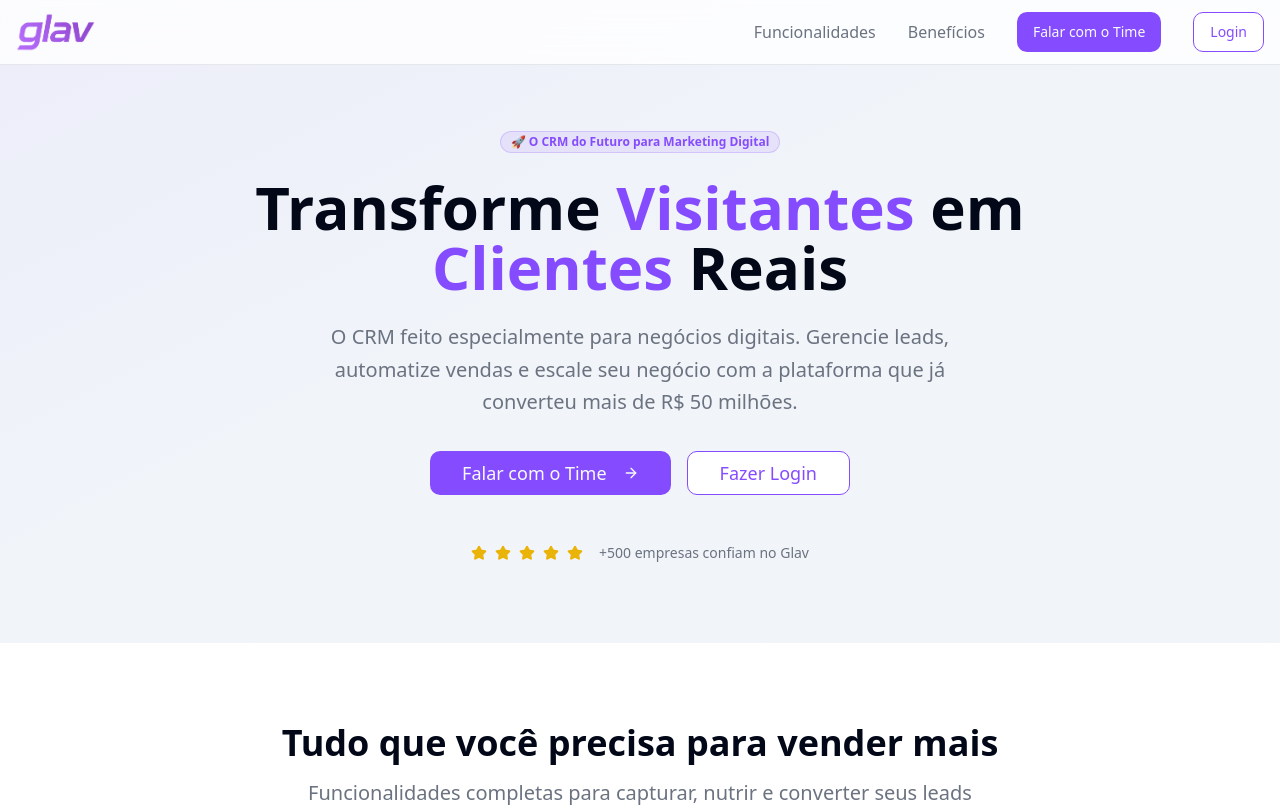
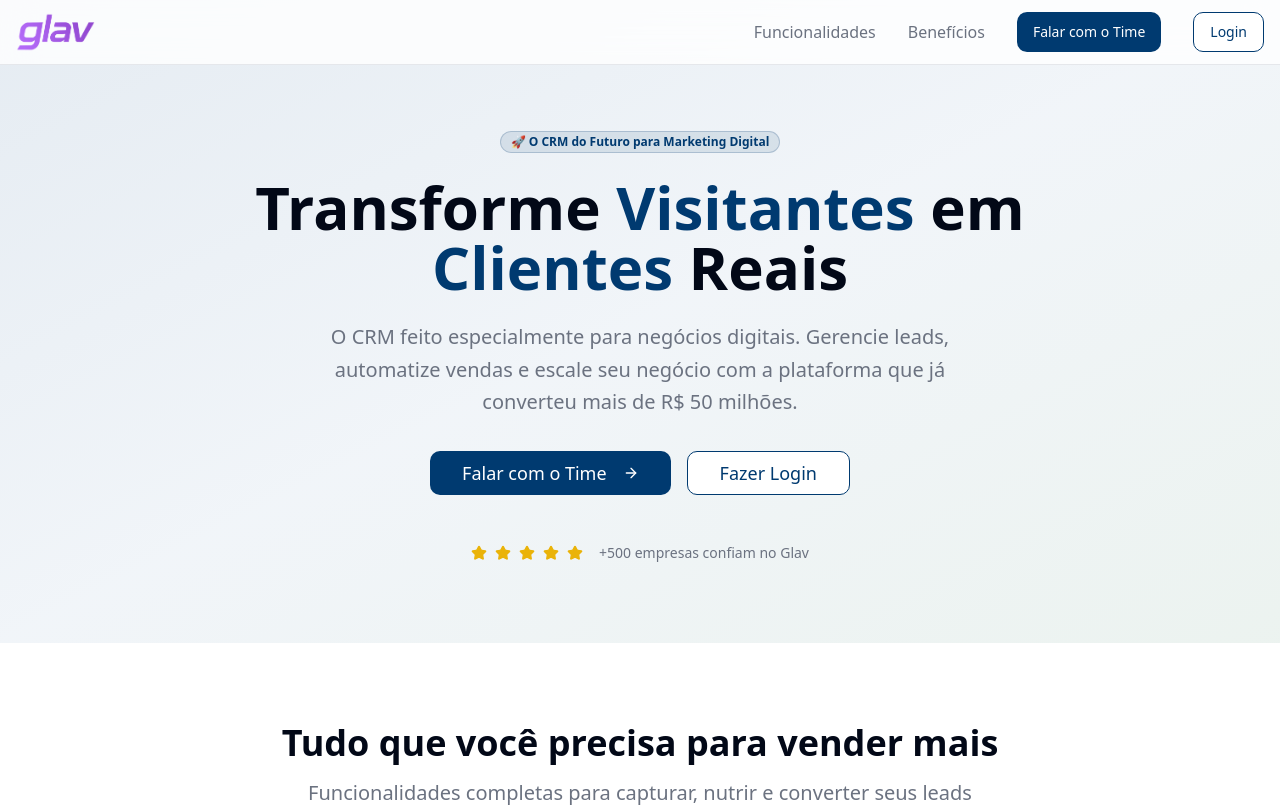
Before and after one commit to nexttecnologiacriativa/crmnex, a React (Vite) app: page / in a window 1280 px wide. Shown: the top 807 px of the page. Built offline with nearby package versions, Linux system fonts and the light colour scheme.

Commit message:
Update color scheme and project name

```diff
--- a/src/components/Footer.tsx
+++ b/src/components/Footer.tsx
@@ -3,18 +3,18 @@ import { Separator } from "@/components/ui/separator";
 
 const Footer = () => {
   return (
-    <footer className="bg-gray-900 text-white py-12">
+    <footer className="bg-nexcrm-blue text-white py-12">
       <div className="container mx-auto px-4">
         <div className="grid grid-cols-1 md:grid-cols-4 gap-8 mb-8">
           <div className="col-span-1 md:col-span-2">
-            <h3 className="text-2xl font-bold bg-gradient-to-r from-blue-400 to-purple-400 bg-clip-text text-transparent mb-4">
-              Glan CRM
+            <h3 className="text-2xl font-bold text-nexcrm-green mb-4">
+              NexCRM
             </h3>
             <p className="text-gray-400 mb-4 max-w-md">
               O CRM Inteligente para o Marketing Digital. Rastreie UTMs, gerencie leads e maximize conversões com a plataforma criada especialmente para negócios digitais.
             </p>
-            <div className="text-blue-400 font-medium">
-              🔗 www.glan.com.br
+            <div className="text-nexcrm-green font-medium">
+              🔗 www.nexcrm.com.br
             </div>
           </div>
 
@@ -44,7 +44,7 @@ const Footer = () => {
 
         <div className="flex flex-col md:flex-row justify-between items-center text-gray-400">
           <div className="mb-4 md:mb-0">
-            <p>&copy; 2024 Glan CRM. Todos os direitos reservados.</p>
+            <p>&copy; 2024 NexCRM. Todos os direitos reservados.</p>
           </div>
           <div className="flex space-x-6">
             <a href="#" className="hover:text-white transition-colors">Privacidade</a>
--- a/src/components/TargetAudience.tsx
+++ b/src/components/TargetAudience.tsx
@@ -42,10 +42,10 @@ const TargetAudience = () => {
       <div className="container mx-auto px-4">
         <div className="text-center mb-16">
           <h2 className="text-4xl md:text-5xl font-bold text-gray-800 mb-6">
-            Quem deve usar o Glan?
+            Quem deve usar o NexCRM?
           </h2>
           <p className="text-xl text-gray-600 max-w-3xl mx-auto">
-            O Glan nasceu para ser o CRM que o marketing digital sempre pediu: simples, visual, conectado e com rastreamento de resultados de ponta a ponta.
+            O NexCRM nasceu para ser o CRM que o marketing digital sempre pediu: simples, visual, conectado e com rastreamento de resultados de ponta a ponta.
           </p>
         </div>
 
--- a/src/components/layout/DashboardLayout.tsx
+++ b/src/components/layout/DashboardLayout.tsx
@@ -15,7 +15,7 @@ export default function DashboardLayout({ children }: DashboardLayoutProps) {
 
   return (
     <SidebarProvider>
-      <div className="min-h-screen bg-gradient-to-br from-gray-50 via-white to-purple-50 flex w-full">
+      <div className="min-h-screen bg-gradient-to-br from-nexcrm-blue/5 via-white to-nexcrm-green/5 flex w-full">
         <AppSidebar />
         <SidebarInset className="flex-1 overflow-auto w-full">
           <div className="h-14 flex items-center justify-between px-4 border-b bg-white/80 backdrop-blur-sm">
--- a/src/index.css
+++ b/src/index.css
@@ -16,8 +16,8 @@
     --popover: 0 0% 100%;
     --popover-foreground: 222.2 84% 4.9%;
 
-    --primary: 259 100% 65%;
-    --primary-foreground: 210 40% 98%;
+    --primary: 209 100% 22%;
+    --primary-foreground: 0 0% 100%;
 
     --secondary: 220 14.3% 95.9%;
     --secondary-foreground: 220.9 39.3% 11%;
@@ -25,73 +25,73 @@
     --muted: 220 14.3% 95.9%;
     --muted-foreground: 220 8.9% 46.1%;
 
-    --accent: 220 14.3% 95.9%;
-    --accent-foreground: 220.9 39.3% 11%;
+    --accent: 87 57% 51%;
+    --accent-foreground: 0 0% 100%;
 
     --destructive: 0 84.2% 60.2%;
     --destructive-foreground: 210 40% 98%;
 
     --border: 220 13% 91%;
     --input: 220 13% 91%;
-    --ring: 259 100% 65%;
+    --ring: 209 100% 22%;
 
     --radius: 0.75rem;
 
-    --sidebar-background: 259 100% 65%;
-    --sidebar-foreground: 210 40% 98%;
-    --sidebar-primary: 224.3 76.3% 48%;
+    --sidebar-background: 209 100% 22%;
+    --sidebar-foreground: 0 0% 100%;
+    --sidebar-primary: 87 57% 51%;
     --sidebar-primary-foreground: 0 0% 100%;
-    --sidebar-accent: 259 84% 70%;
-    --sidebar-accent-foreground: 210 40% 98%;
-    --sidebar-border: 259 84% 75%;
-    --sidebar-ring: 217.2 91.2% 59.8%;
+    --sidebar-accent: 209 80% 30%;
+    --sidebar-accent-foreground: 0 0% 100%;
+    --sidebar-border: 209 80% 25%;
+    --sidebar-ring: 87 57% 51%;
 
-    --premium-purple: 259 100% 65%;
-    --premium-blue: 224.3 76.3% 48%;
-    --premium-gradient: linear-gradient(135deg, hsl(259 100% 65%) 0%, hsl(224.3 76.3% 48%) 100%);
+    --nexcrm-blue: 209 100% 22%;
+    --nexcrm-green: 87 57% 51%;
+    --nexcrm-gradient: linear-gradient(135deg, hsl(209 100% 22%) 0%, hsl(87 57% 51%) 100%);
   }
 
   .dark {
-    --background: 222.2 84% 4.9%;
-    --foreground: 210 40% 98%;
+    --background: 209 100% 15%;
+    --foreground: 0 0% 100%;
 
-    --card: 222.2 84% 4.9%;
-    --card-foreground: 210 40% 98%;
+    --card: 209 100% 18%;
+    --card-foreground: 0 0% 100%;
 
-    --popover: 222.2 84% 4.9%;
-    --popover-foreground: 210 40% 98%;
+    --popover: 209 100% 18%;
+    --popover-foreground: 0 0% 100%;
 
-    --primary: 259 100% 65%;
-    --primary-foreground: 222.2 47.4% 11.2%;
+    --primary: 87 57% 51%;
+    --primary-foreground: 0 0% 100%;
 
-    --secondary: 217.2 32.6% 17.5%;
-    --secondary-foreground: 210 40% 98%;
+    --secondary: 209 50% 25%;
+    --secondary-foreground: 0 0% 100%;
 
-    --muted: 217.2 32.6% 17.5%;
-    --muted-foreground: 215 20.2% 65.1%;
+    --muted: 209 50% 25%;
+    --muted-foreground: 0 0% 70%;
 
-    --accent: 217.2 32.6% 17.5%;
-    --accent-foreground: 210 40% 98%;
+    --accent: 87 57% 51%;
+    --accent-foreground: 0 0% 100%;
 
     --destructive: 0 62.8% 30.6%;
     --destructive-foreground: 210 40% 98%;
 
-    --border: 217.2 32.6% 17.5%;
-    --input: 217.2 32.6% 17.5%;
-    --ring: 259 100% 65%;
+    --border: 209 50% 25%;
+    --input: 209 50% 25%;
+    --ring: 87 57% 51%;
 
-    --sidebar-background: 222.2 84% 4.9%;
-    --sidebar-foreground: 210 40% 98%;
-    --sidebar-primary: 259 100% 65%;
+    --sidebar-background: 209 100% 15%;
+    --sidebar-foreground: 0 0% 100%;
+    --sidebar-primary: 87 57% 51%;
     --sidebar-primary-foreground: 0 0% 100%;
-    --sidebar-accent: 217.2 32.6% 17.5%;
-    --sidebar-accent-foreground: 210 40% 98%;
-    --sidebar-border: 217.2 32.6% 17.5%;
-    --sidebar-ring: 259 100% 65%;
+    --sidebar-accent: 209 50% 25%;
+    --sidebar-accent-foreground: 0 0% 100%;
+    --sidebar-border: 209 50% 25%;
+    --sidebar-ring: 87 57% 51%;
 
-    --premium-purple: 259 100% 65%;
-    --premium-blue: 224.3 76.3% 48%;
-    --premium-gradient: linear-gradient(135deg, hsl(259 100% 65%) 0%, hsl(224.3 76.3% 48%) 100%);
+    --nexcrm-blue: 209 100% 22%;
+    --nexcrm-green: 87 57% 51%;
+    --nexcrm-gradient: linear-gradient(135deg, hsl(209 100% 22%) 0%, hsl(87 57% 51%) 100%);
   }
 }
 
@@ -106,24 +106,24 @@
 }
 
 @layer utilities {
-  .gradient-premium {
-    background: var(--premium-gradient);
+  .gradient-nexcrm {
+    background: var(--nexcrm-gradient);
   }
 
-  .text-premium-purple {
-    color: hsl(var(--premium-purple));
+  .text-nexcrm-blue {
+    color: hsl(var(--nexcrm-blue));
   }
 
-  .text-premium-blue {
-    color: hsl(var(--premium-blue));
+  .text-nexcrm-green {
+    color: hsl(var(--nexcrm-green));
   }
 
-  .bg-premium-purple {
-    background-color: hsl(var(--premium-purple));
+  .bg-nexcrm-blue {
+    background-color: hsl(var(--nexcrm-blue));
   }
 
-  .bg-premium-blue {
-    background-color: hsl(var(--premium-blue));
+  .bg-nexcrm-green {
+    background-color: hsl(var(--nexcrm-green));
   }
 
   /* Glass effect utilities */
```
Also changed, not shown: src/components/layout/Sidebar.tsx (+18 -18 lines), public/nexcrm-logo.png (added).
